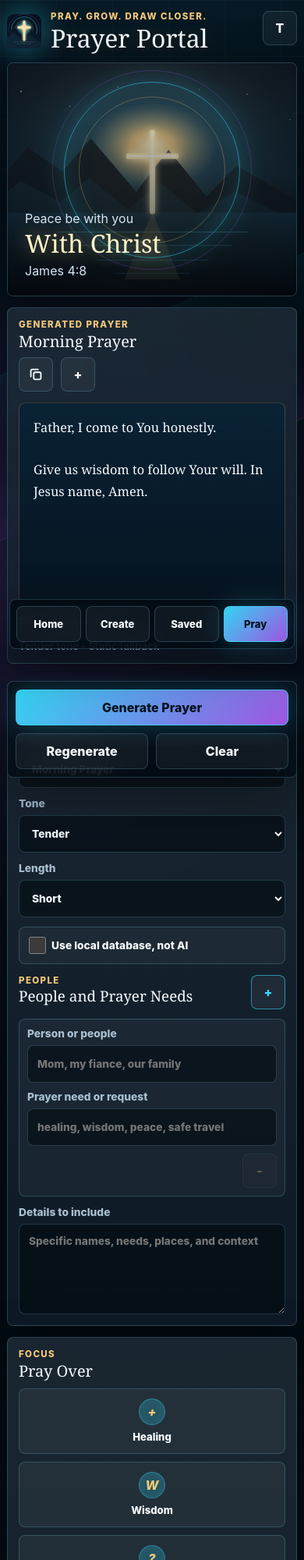
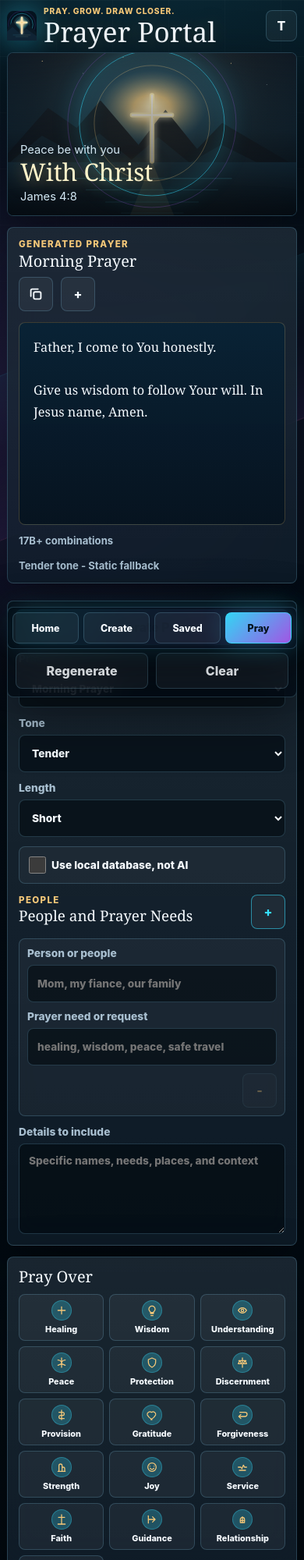
Before and after one commit to TechSavvy-consulting/prayer-portal, a website: page index.html in a window 390 px wide. Shown: the top 2000 px of the page at 78% size. Drawn offline with Linux system fonts and the light colour scheme; no server answers.

Commit message:
Compact mobile prayer layout

```diff
--- a/app.js
+++ b/app.js
@@ -39,22 +39,23 @@ const copyIconMarkup = `
   </svg>
 `;
 
-const themeGlyphs = {
-  healing: "+",
-  wisdom: "W",
-  understanding: "?",
-  peace: "~",
-  protection: "S",
-  discernment: "D",
-  provision: "$",
-  gratitude: "*",
-  forgiveness: "F",
-  strength: "^",
-  joy: "J",
-  service: "&",
-  faith: "T",
-  guidance: ">",
-  relationship: "+"
+const themeIcons = {
+  healing: '<svg viewBox="0 0 24 24"><path d="M12 5v14M5 12h14"></path></svg>',
+  wisdom: '<svg viewBox="0 0 24 24"><path d="M9 18h6M10 22h4M8 14a6 6 0 1 1 8 0c-.7.6-1 1.4-1 2H9c0-.6-.3-1.4-1-2Z"></path></svg>',
+  understanding: '<svg viewBox="0 0 24 24"><path d="M4 12s3-5 8-5 8 5 8 5-3 5-8 5-8-5-8-5Z"></path><circle cx="12" cy="12" r="2.5"></circle></svg>',
+  peace: '<svg viewBox="0 0 24 24"><path d="M12 3v18M5 7c4 0 7 3 7 7M19 7c-4 0-7 3-7 7M5 17l7-3 7 3"></path></svg>',
+  protection: '<svg viewBox="0 0 24 24"><path d="M12 3 19 6v5c0 5-3 8-7 10-4-2-7-5-7-10V6l7-3Z"></path></svg>',
+  discernment: '<svg viewBox="0 0 24 24"><path d="M12 3v18M5 8h14M7 8l-3 6h6L7 8ZM17 8l-3 6h6l-3-6Z"></path></svg>',
+  provision: '<svg viewBox="0 0 24 24"><path d="M12 3v18M7 7h7a3 3 0 0 1 0 6h-4a3 3 0 0 0 0 6h7"></path></svg>',
+  gratitude: '<svg viewBox="0 0 24 24"><path d="M12 21s-7-4.4-9-9a5 5 0 0 1 8-5 5 5 0 0 1 8 5c-2 4.6-9 9-9 9Z"></path></svg>',
+  forgiveness: '<svg viewBox="0 0 24 24"><path d="M7 7h10a4 4 0 0 1 0 8H6"></path><path d="m9 11-4 4 4 4"></path></svg>',
+  strength: '<svg viewBox="0 0 24 24"><path d="M7 20V9a3 3 0 0 1 6 0v11M13 12h2a3 3 0 0 1 3 3v5M5 20h14"></path></svg>',
+  joy: '<svg viewBox="0 0 24 24"><circle cx="12" cy="12" r="8"></circle><path d="M8 10h.01M16 10h.01M8.5 14c1 1.5 2.2 2.2 3.5 2.2s2.5-.7 3.5-2.2"></path></svg>',
+  service: '<svg viewBox="0 0 24 24"><path d="M4 12h5l2 3 3-7 2 4h4"></path><path d="M6 18h12"></path></svg>',
+  faith: '<svg viewBox="0 0 24 24"><path d="M12 3v18M6 8h12"></path><path d="M5 21h14"></path></svg>',
+  guidance: '<svg viewBox="0 0 24 24"><path d="M5 12h13M13 7l5 5-5 5"></path><path d="M5 5v14"></path></svg>',
+  relationship: '<svg viewBox="0 0 24 24"><path d="M8 12a4 4 0 1 1 8 0v6H8v-6Z"></path><path d="M12 7v11M8 14h8"></path></svg>',
+  surrender: '<svg viewBox="0 0 24 24"><path d="M12 21V5"></path><path d="M7 10l5-5 5 5"></path><path d="M5 17c2 2 4 3 7 3s5-1 7-3"></path></svg>'
 };
 
 const conciseThemeLines = {
@@ -578,7 +579,7 @@ function renderControls() {
     const glyph = document.createElement("i");
     glyph.className = "theme-glyph";
     glyph.setAttribute("aria-hidden", "true");
-    glyph.textContent = themeGlyphs[key] || "+";
+    glyph.innerHTML = themeIcons[key] || themeIcons.faith;
     const text = document.createElement("span");
     text.textContent = theme.label;
     const span = document.createElement("span");
--- a/index.html
+++ b/index.html
@@ -4,7 +4,7 @@
     <meta charset="utf-8">
     <meta name="viewport" content="width=device-width, initial-scale=1, viewport-fit=cover">
     <title>Prayer Portal</title>
-    <link rel="stylesheet" href="styles.css?v=20260619-smart-scripture">
+    <link rel="stylesheet" href="styles.css?v=20260619-compact-mobile">
   </head>
   <body>
     <div class="ambient" aria-hidden="true"></div>
@@ -125,7 +125,6 @@
           <section class="control-card">
             <div class="section-heading compact">
               <div>
-                <p class="eyebrow">Focus</p>
                 <h2>Pray Over</h2>
               </div>
             </div>
@@ -169,7 +168,7 @@
       <button class="primary" type="submit" form="prayer-form">Pray</button>
     </nav>
 
-    <script src="ai-config.js?v=20260619-smart-scripture"></script>
-    <script src="app.js?v=20260619-smart-scripture"></script>
+    <script src="ai-config.js?v=20260619-compact-mobile"></script>
+    <script src="app.js?v=20260619-compact-mobile"></script>
   </body>
 </html>
--- a/styles.css
+++ b/styles.css
@@ -592,6 +592,16 @@ button:focus-visible {
   box-shadow: inset 0 0 18px rgba(53, 223, 255, 0.1);
 }
 
+.theme-glyph svg {
+  width: 20px;
+  height: 20px;
+  fill: none;
+  stroke: currentColor;
+  stroke-linecap: round;
+  stroke-linejoin: round;
+  stroke-width: 1.9;
+}
+
 .check-option:has(input:checked) {
   border-color: rgba(53, 223, 255, 0.72);
   background:
@@ -731,20 +741,64 @@ body.light .bottom-nav {
 @media (max-width: 640px) {
   .app-shell {
     width: min(100% - 18px, 620px);
-    padding-bottom: 116px;
+    padding-top: 8px;
+    padding-bottom: 96px;
   }
 
   .app-header {
-    align-items: flex-start;
+    align-items: center;
+    gap: 10px;
+    margin-bottom: 8px;
+  }
+
+  .brand-lockup {
+    gap: 9px;
   }
 
   .brand-mark {
-    width: 44px;
-    height: 44px;
+    width: 38px;
+    height: 38px;
+  }
+
+  .app-header .icon-button {
+    width: 40px;
+    min-width: 40px;
+    min-height: 40px;
+  }
+
+  .app-header .eyebrow {
+    margin-bottom: 2px;
+    font-size: 0.64rem;
+    letter-spacing: 0.08em;
+  }
+
+  h1 {
+    font-size: clamp(1.7rem, 9vw, 2.35rem);
   }
 
   .hero-visual {
-    min-height: clamp(300px, 76vw, 380px);
+    min-height: clamp(205px, 54vw, 260px);
+  }
+
+  .hero-orbit {
+    top: 43%;
+    width: min(48vw, 190px);
+  }
+
+  .hero-copy {
+    left: 16px;
+    right: 16px;
+    bottom: 15px;
+  }
+
+  .hero-copy h2 {
+    margin: 3px 0 5px;
+    font-size: clamp(1.75rem, 8vw, 2.45rem);
+  }
+
+  .hero-copy p,
+  .hero-copy span {
+    font-size: 0.92rem;
   }
 
   .daily-card,
@@ -790,7 +844,28 @@ body.light .bottom-nav {
   }
 
   .theme-grid {
-    grid-template-columns: repeat(2, minmax(0, 1fr));
+    grid-template-columns: repeat(3, minmax(0, 1fr));
+    gap: 7px;
+  }
+
+  .theme-grid .check-option {
+    min-height: 58px;
+    padding: 7px 5px;
+    font-size: 0.68rem;
+  }
+
+  .check-option span {
+    gap: 4px;
+  }
+
+  .theme-glyph {
+    width: 26px;
+    height: 26px;
+  }
+
+  .theme-glyph svg {
+    width: 16px;
+    height: 16px;
   }
 
   .prayer-output {
@@ -812,11 +887,23 @@ body.light .bottom-nav {
   .actions .primary {
     flex-basis: 100%;
   }
+
+  .bottom-nav {
+    width: min(410px, calc(100% - 18px));
+    gap: 6px;
+    padding: 6px;
+  }
+
+  .bottom-nav button {
+    min-height: 40px;
+    padding: 0 6px;
+    font-size: 0.78rem;
+  }
 }
 
 @media (max-width: 390px) {
   .theme-grid {
-    grid-template-columns: 1fr;
+    grid-template-columns: repeat(3, minmax(0, 1fr));
   }
 
   .bottom-nav {
```
